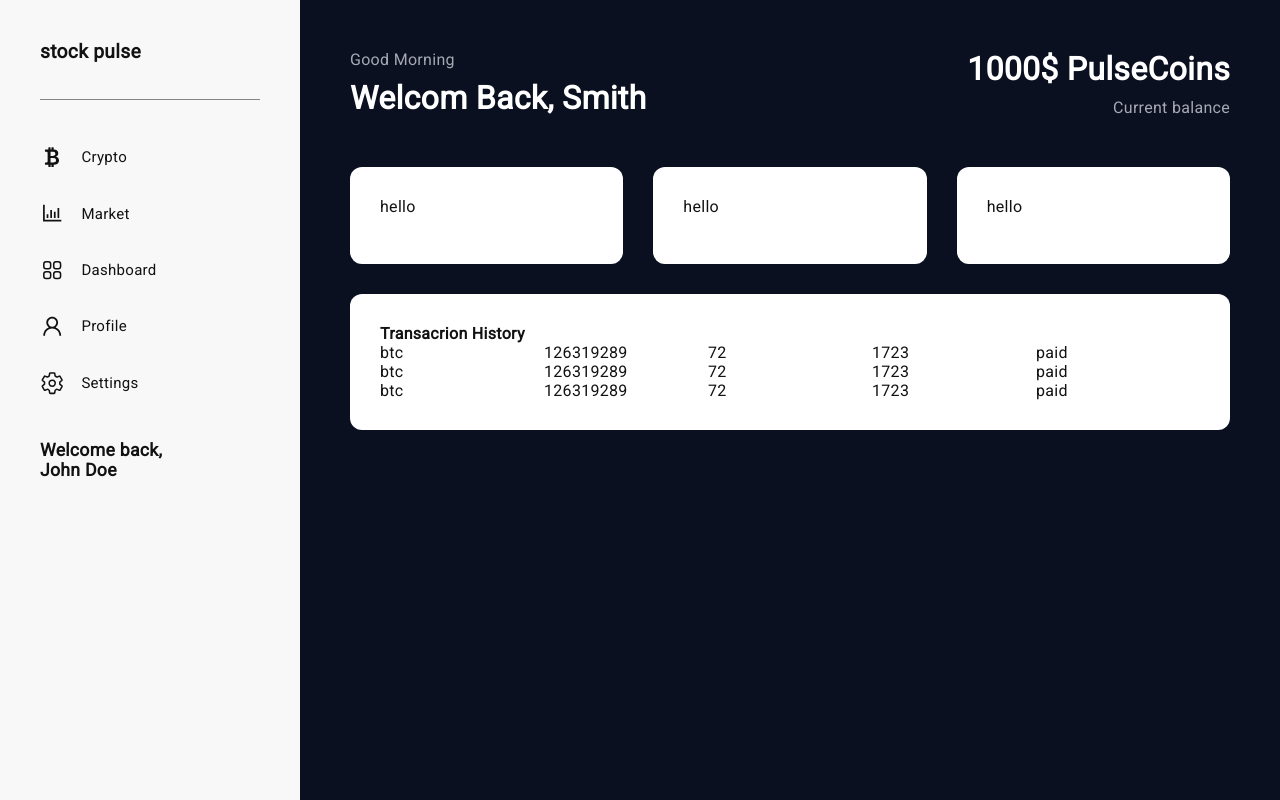
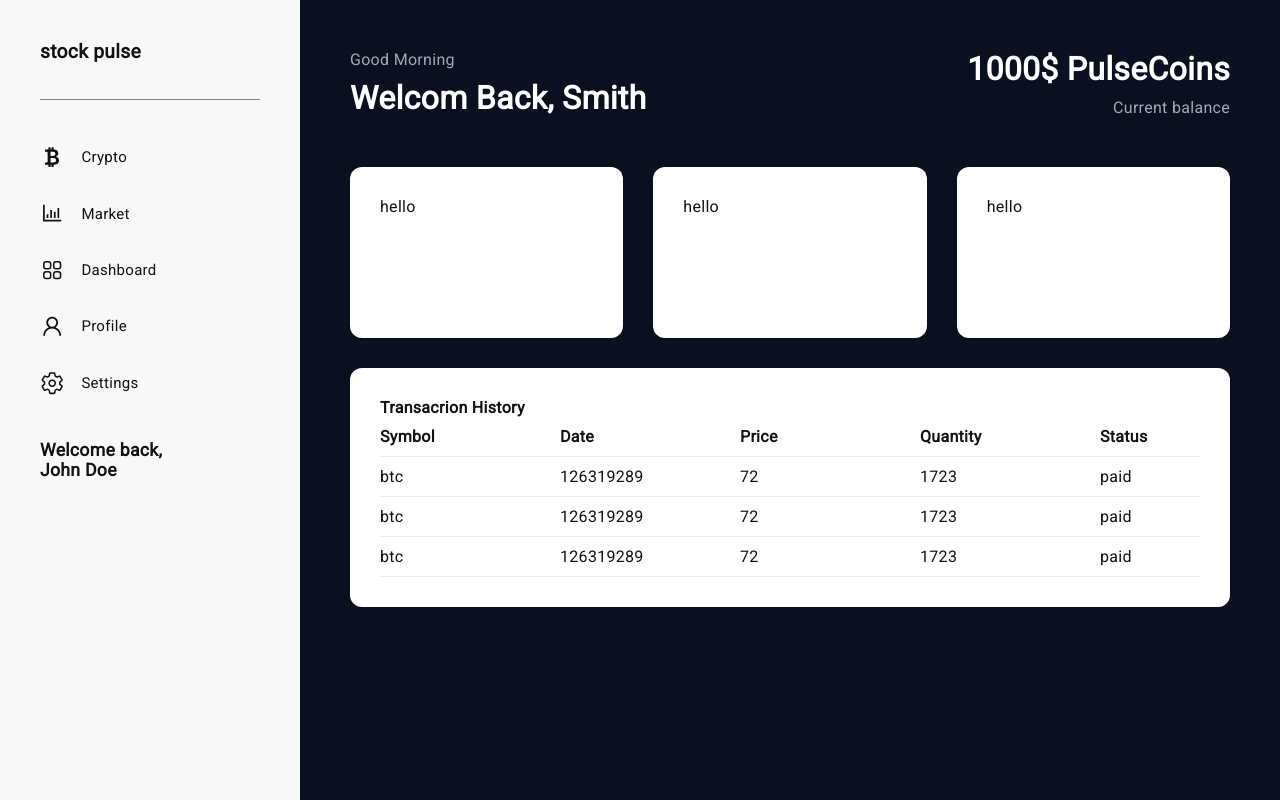
Before and after one commit to MatanAmzaleg/StockPulse, a Next.js app: page /profile in a window 1280 px wide. Built offline with nearby package versions, Linux system fonts and the light colour scheme.

Commit message:
transaction preview

```diff
--- a/components/TransactionPreview.tsx
+++ b/components/TransactionPreview.tsx
@@ -6,12 +6,12 @@
 
 export default function TransactionPreview({ transaction }: Props) {
     return (
-        <div className="transaction-preview">
+        <article className="transaction-preview">
             <p className="symbol">{transaction.symbol}</p>
             <p className="date">{transaction.date}</p>
             <p className="price">{transaction.price}</p>
             <p className="quantity">{transaction.quantity}</p>
             <p className="status">{transaction.status}</p>
-        </div>
+        </article>
     );
 }
--- a/pages/profile.tsx
+++ b/pages/profile.tsx
@@ -44,6 +44,13 @@
                     <h1>Transacrion History</h1>
                     <div className="transaction-list">
                         {/* <TransactionPreview transaction={user.transactions}/> */}
+                        <article className="transaction-preview title">
+                            <p>Symbol</p>
+                            <p>Date</p>
+                            <p>Price</p>
+                            <p>Quantity</p>
+                            <p>Status</p>
+                        </article>
                         {transactions.map((t) => (
                             <TransactionPreview transaction={t} />
                         ))}
--- a/styles/cmps/_transaction-preview.scss
+++ b/styles/cmps/_transaction-preview.scss
@@ -1,4 +1,12 @@
 .transaction-preview {
     display: grid;
     grid-template-columns: 1fr 1fr 1fr 1fr 1fr;
+    justify-content: space-between;
+    gap: 80px;
+    border-bottom: 1px solid #ececec;
+    padding-block: 10px;
+
+    &.title {
+        font-weight: bold;
+    }
 }
```
